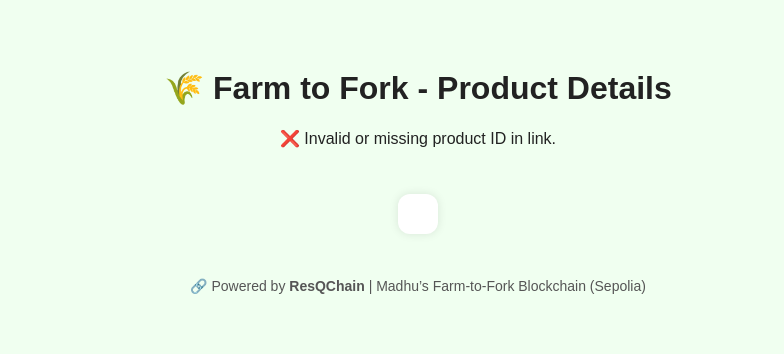
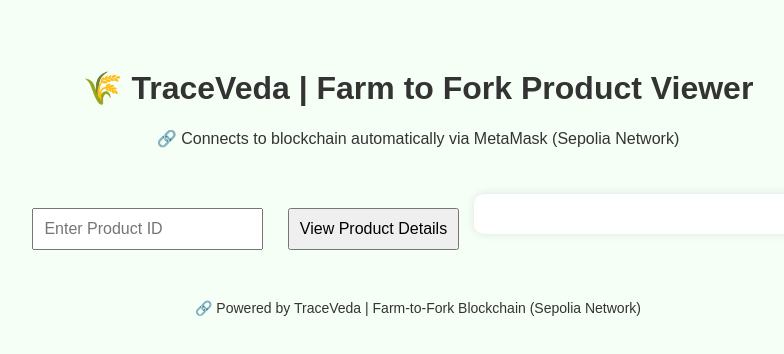
Before and after one commit to mitha522/FarmToFork, a plain HTML site: page view.html in a window 1280 px wide. Shown: the whole page, without its empty margins (222-1006 px from the left). Drawn offline with Linux system fonts and the light colour scheme.

Commit message:
Update view.html

```diff
--- a/view.html
+++ b/view.html
@@ -1,47 +1,45 @@
 <!DOCTYPE html>
 <html>
 <head>
-  <title>🌾 Farm to Fork - Product Details</title>
+  <title>🌾 Farm to Fork - TraceVeda Product Viewer</title>
   <script src="https://cdn.jsdelivr.net/npm/web3@1.10.0/dist/web3.min.js"></script>
   <style>
     body {
       font-family: Arial, sans-serif;
-      background: #f0fff0;
-      color: #222;
+      background: #f6fff6;
+      color: #333;
       text-align: center;
       padding: 40px;
+    }
+    input, button {
+      margin: 10px;
+      padding: 10px;
+      font-size: 16px;
     }
     #result {
       margin-top: 30px;
       padding: 20px;
-      background: white;
-      border-radius: 12px;
+      background: #fff;
+      border-radius: 10px;
       box-shadow: 0 0 10px rgba(0,0,0,0.1);
       display: inline-block;
       text-align: left;
-    }
-    footer {
-      margin-top: 40px;
-      font-size: 14px;
-      color: #555;
+      min-width: 300px;
     }
   </style>
 </head>
 <body>
-  <h1>🌾 Farm to Fork - Product Details</h1>
-  <p id="status">⏳ Loading product details from blockchain...</p>
+  <h1>🌾 TraceVeda | Farm to Fork Product Viewer</h1>
+  <p id="status">🔗 Connects to blockchain automatically via MetaMask (Sepolia Network)</p>
+
+  <input type="number" id="productId" placeholder="Enter Product ID">
+  <button id="viewBtn">View Product Details</button>
+
   <div id="result"></div>
 
-  <footer>🔗 Powered by <b>ResQChain</b> | Madhu’s Farm-to-Fork Blockchain (Sepolia)</footer>
+  <script>
+    const contractAddress = "0xf69871d0A6e217E4459585c6c5c8BBdd1Ed41b86"; // your deployed address
 
-  <script>
-    // ✅ Infura endpoint (read-only access)
-    const infuraURL = "https://sepolia.infura.io/v3/c3546a0967414f689a87e419e9a171c4";
-
-    // ✅ Your deployed contract address
-    const contractAddress = "0xf69871d0A6e217E4459585c6c5c8BBdd1Ed41b86";
-
-    // ✅ Contract ABI (only getItem function needed)
     const contractABI = [
       {
         "inputs": [{"internalType":"uint256","name":"_id","type":"uint256"}],
@@ -60,24 +58,25 @@
       }
     ];
 
-    async function loadProduct() {
-      const urlParams = new URLSearchParams(window.location.search);
-      const id = urlParams.get("id");
+    async function viewProduct() {
+      const id = document.getElementById("productId").value;
+      if (!id) {
+        alert("Please enter a Product ID!");
+        return;
+      }
 
-      if (!id) {
-        document.getElementById("status").innerText = "❌ Invalid or missing product ID in link.";
+      if (typeof window.ethereum === "undefined") {
+        document.getElementById("status").innerText = "❌ Please install MetaMask to view details.";
         return;
       }
 
       try {
-        // Connect directly to blockchain using Infura (no MetaMask)
-        const web3 = new Web3(new Web3.providers.HttpProvider(infuraURL));
+        await window.ethereum.request({ method: "eth_requestAccounts" });
+        const web3 = new Web3(window.ethereum);
         const contract = new web3.eth.Contract(contractABI, contractAddress);
 
-        // Fetch product details
         const data = await contract.methods.getItem(id).call();
-        document.getElementById("status").innerText = "✅ Product Found!";
-
+        document.getElementById("status").innerText = "✅ Product Found on Blockchain!";
         document.getElementById("result").innerHTML = `
           <h3>📦 Product ID: ${data.id}</h3>
           <p><b>🧺 Name:</b> ${data.name}</p>
@@ -85,16 +84,19 @@
           <p><b>🚚 Transport:</b> ${data.transport}</p>
           <p><b>🏬 Warehouse:</b> ${data.warehouse}</p>
           <p><b>🛒 Retail:</b> ${data.retail}</p>
-          <p><b>👤 Owner Address:</b> ${data.owner}</p>
+          <p><b>👤 Owner:</b> TraceVeda</p>
         `;
       } catch (err) {
         console.error(err);
-        document.getElementById("status").innerText =
-          "❌ Product not found or blockchain connection failed.";
+        document.getElementById("status").innerText = "❌ Product not found or blockchain not connected.";
       }
     }
 
-    loadProduct();
+    document.getElementById("viewBtn").addEventListener("click", viewProduct);
   </script>
+
+  <footer style="margin-top: 40px; font-size: 14px;">
+    🔗 Powered by TraceVeda | Farm-to-Fork Blockchain (Sepolia Network)
+  </footer>
 </body>
 </html>
```
